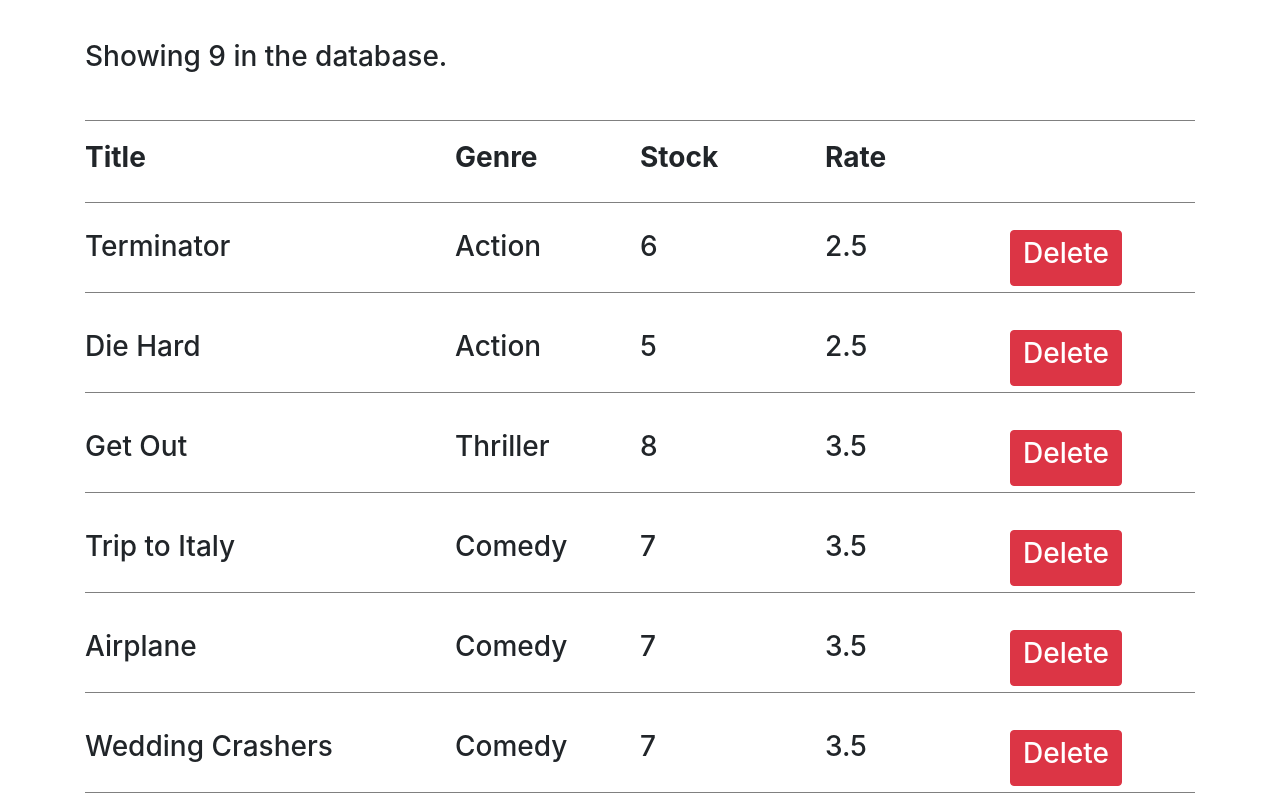
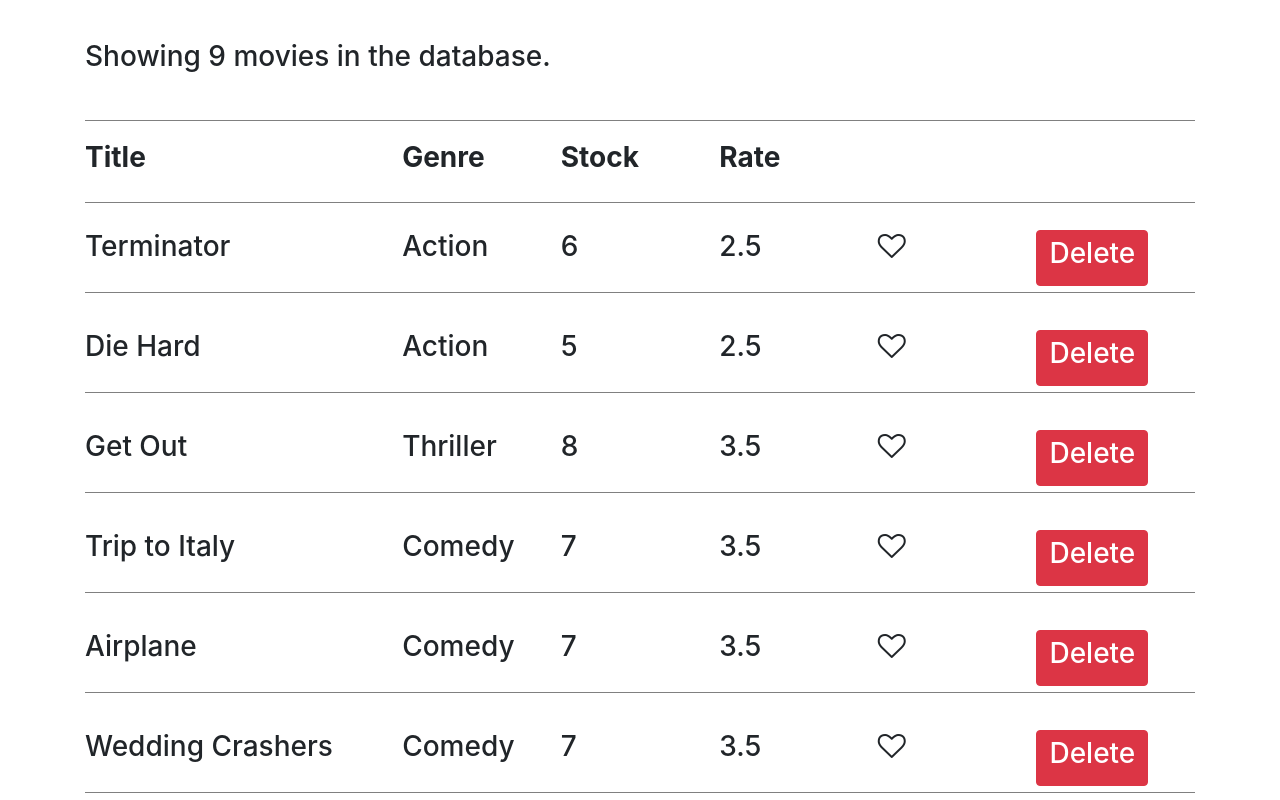
Before and after one commit to lopezg3000/vidly, a React (Create React App) app: page / in a window 1280 px wide. Shown: the top 800 px of the page. Built offline with nearby package versions, Linux system fonts and the light colour scheme.

Commit message:
plumbingOnClickSuccessful

```diff
--- a/src/components/Header.js
+++ b/src/components/Header.js
@@ -7,6 +7,7 @@ const Header = props => {
         <React.Fragment>
             {props.headerItemsArr.map(headerItem => <div key={headerItem} className="columnHeader"><h3>{headerItem}</h3></div>)}
             < div className="columnEmptyDiv" ></div >
+            < div className="columnEmptyDiv" ></div >
         </React.Fragment>
     )
 }
--- /dev/null
+++ b/src/components/common/Like.jsx
@@ -0,0 +1,17 @@
+import React from "react";
+
+const Like = props => {
+    let classes = "fa fa-heart";
+    if (!props.liked) classes += "-o";
+    console.log(props);
+    return (
+        <i
+            onClick={() => props.onLike(props.movie)}
+            style={{ cursor: "pointer" }}
+            className={classes}
+            aria-hidden="true"
+        />
+    );
+}
+
+export default Like;
--- a/src/components/grid.js
+++ b/src/components/grid.js
@@ -9,17 +9,22 @@ import "../grid.css"
 class Grid extends Component {
     state = {
         count: 9,
-        data: getMovies()
-    }
+        data: getMovies(),
+    };
 
+    handleLike = movie => {
+        console.log("Clicked Like", movie);
 
-    handleOnClick = (id) => {
+    };
+
+    handleDelete = id => {
         this.setState({
             data: this.state.data.filter(movie => movie._id !== id),
             count: this.state.count - 1
         })
         console.log(this.state.data)
-    }
+    };
+
 
     render() {
         return (
@@ -27,7 +32,12 @@ class Grid extends Component {
                 <Counter formatCount={this.formatCount()} />
                 <div className={this.getDisplayClasses()}>
                     <Header headerItemsArr={["Title", "Genre", "Stock", "Rate"]} count={this.state.count} />
-                    <MovieInfo count={this.state.count} data={this.state.data} handleOnClick={this.handleOnClick} />
+                    <MovieInfo
+                        count={this.state.count}
+                        data={this.state.data}
+                        onDelete={this.handleDelete}
+                        onLike={this.handleLike}
+                    />
                 </div>
             </React.Fragment>
         );
@@ -42,7 +52,7 @@ class Grid extends Component {
 
     formatCount() {
         const { count } = this.state;
-        return count === 0 ? "There are no movies in the database" : "Showing " + count + " in the database.";
+        return count === 0 ? "There are no movies in the database" : "Showing " + count + " movies in the database.";
     }
 }
 
--- a/src/components/movieInfo.js
+++ b/src/components/movieInfo.js
@@ -1,5 +1,7 @@
 import React from 'react';
 import "../grid.css";
+import Like from "./common/Like"
+
 
 const MovieInfo = props => {
     console.log(props);
@@ -19,8 +21,11 @@ const MovieInfo = props => {
                     <div className="movieInfo">
                         <h3>{movie.dailyRentalRate}</h3>
                     </div>
+                    <div className="movieInfo">
+                        <h3><Like movie={movie} liked={movie.liked} onLike={props.onLike} /></h3>
+                    </div>
                     <div className="buttonContainer">
-                        <button type="button" className="btn btn-danger" onClick={() => props.handleOnClick(movie._id)} ><h3>Delete</h3></button>
+                        <button type="button" className="btn btn-danger" onClick={() => props.onDelete(movie._id)} ><h3>Delete</h3></button>
                     </div>
                 </React.Fragment>
             ))
--- a/src/grid.css
+++ b/src/grid.css
@@ -3,7 +3,7 @@
     width: 100%;
     /* background: LightGray; */
     display: grid;
-    grid-template-columns: 2fr 1fr 1fr 1fr 1fr;
+    grid-template-columns: 2fr 1fr 1fr 1fr 1fr 1fr;
     grid-template-rows: repeat(10, 100px);
     align-items: center;
     /* grid-gap: 5px; */
```
